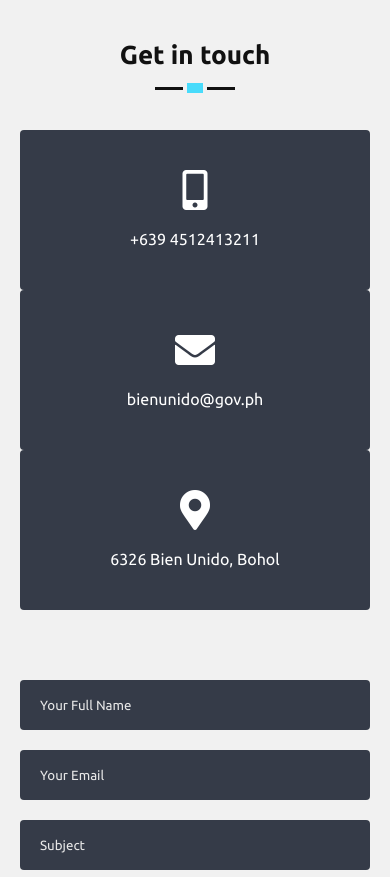
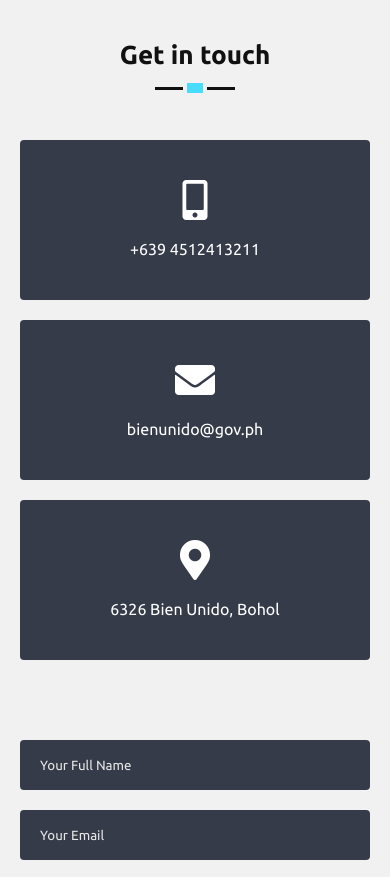
Before and after one commit to jhunr2020/jhunr2020.github.io1, a plain HTML site: page index.html in a window 390 px wide. Shown: the part 6860-7737 px from the top of the page. Drawn offline with nearby package versions, Linux system fonts and the light colour scheme; files whose address does not match are found by name.

Commit message:
Add files via upload

```diff
--- a/css/style.css
+++ b/css/style.css
@@ -819,7 +819,7 @@ footer {
     }
     .contact-info .item {
         width: 100%;
-        s margin: 10px 0;
+        margin: 10px 0;
     }
     .homelogo1 {
         width: calc(50% - 20px);
```
